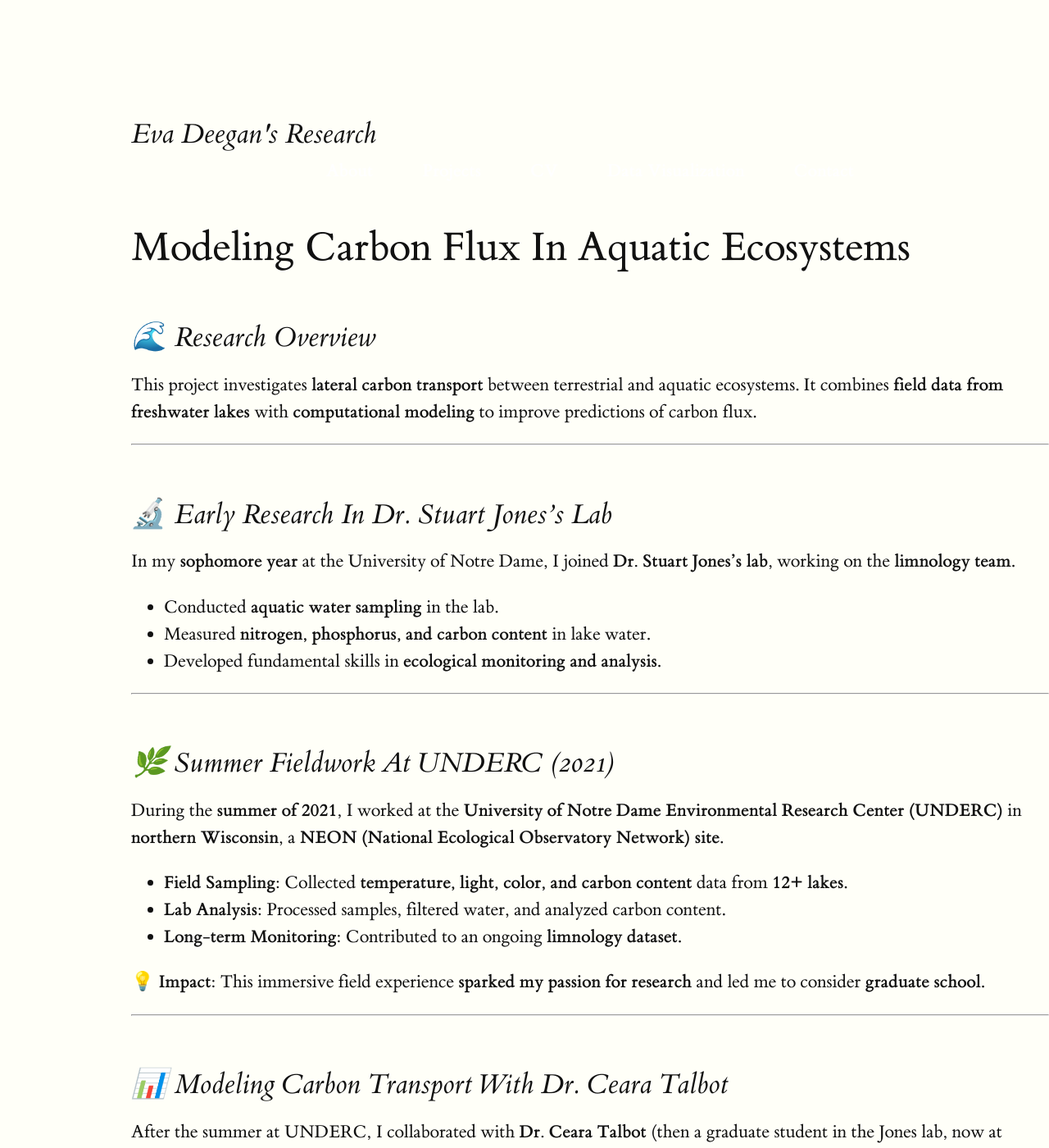
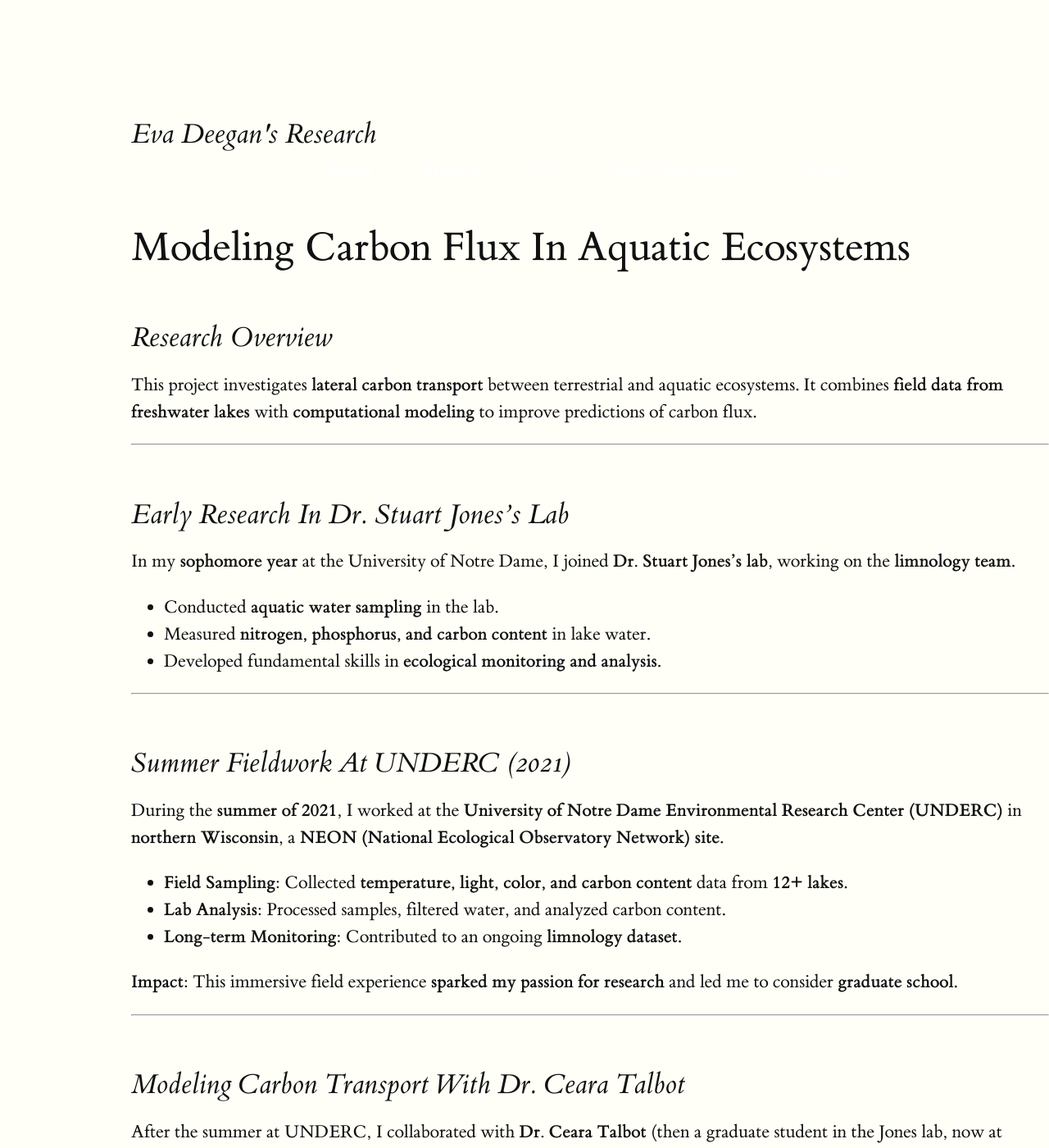
Before and after one commit to eva-deegan/eva-deegan.github.io, a Jekyll site: the page built from projects/aquatic-ecology.md, in a window 1280 px wide and 1400 px high. Shown: the whole window at 82% size. Built offline with Jekyll 4.4.1, drawn with Linux system fonts in a browser that asks for light colours; some of the changed text lies outside the part shown.

```diff
--- a/projects/aquatic-ecology.md
+++ b/projects/aquatic-ecology.md
@@ -6,12 +6,12 @@ permalink: /projects/aquatic-ecology/
 
 # Modeling Carbon Flux in Aquatic Ecosystems
 
-## 🌊 Research Overview
+## Research Overview
 This project investigates **lateral carbon transport** between terrestrial and aquatic ecosystems. It combines **field data from freshwater lakes** with **computational modeling** to improve predictions of carbon flux.
 
 ---
 
-## 🔬 Early Research in Dr. Stuart Jones’s Lab
+## Early Research in Dr. Stuart Jones’s Lab
 In my **sophomore year** at the University of Notre Dame, I joined **Dr. Stuart Jones’s lab**, working on the **limnology team**.
 - Conducted **aquatic water sampling** in the lab.
 - Measured **nitrogen, phosphorus, and carbon content** in lake water.
@@ -19,38 +19,38 @@ In my **sophomore year** at the University of Notre Dame, I joined **Dr. Stuart
 
 ---
 
-## 🌿 Summer Fieldwork at UNDERC (2021)
+## Summer Fieldwork at UNDERC (2021)
 During the **summer of 2021**, I worked at the **University of Notre Dame Environmental Research Center (UNDERC)** in **northern Wisconsin**, a **NEON (National Ecological Observatory Network) site**.
 - **Field Sampling:** Collected **temperature, light, color, and carbon content** data from **12+ lakes**.
 - **Lab Analysis:** Processed samples, filtered water, and analyzed carbon content.
 - **Long-term Monitoring:** Contributed to an ongoing **limnology dataset**.
 
-💡 **Impact:** This immersive field experience **sparked my passion for research** and led me to consider **graduate school**.
+ **Impact:** This immersive field experience **sparked my passion for research** and led me to consider **graduate school**.
 
 ---
 
-## 📊 Modeling Carbon Transport with Dr. Ceara Talbot
+## Modeling Carbon Transport with Dr. Ceara Talbot
 After the summer at UNDERC, I collaborated with **Dr. Ceara Talbot** (then a graduate student in the Jones lab, now at Carnegie Science Institute) to work on:
 - A **dual-process terrestrial-aquatic carbon transport model**.
 - Investigating **sensitive terrestrial parameters** affecting lateral carbon movement.
 - Analyzing **water use efficiency changes in response to drought**.
 - Implementing **dynamic water use efficiency data** into the **lateral carbon transport model**.
 
-💡 **Goal:** To **improve predictions** of carbon transport across land and water.
+**Goal:** To **improve predictions** of carbon transport across land and water.
 
 ---
 
-## 🎤 Presenting at AGU 2022
+## Presenting at AGU 2022
 In **December 2022**, I presented this research at the **American Geophysical Union (AGU) Conference**:
 - Shared findings on **drought-driven water use efficiency changes**.
 - Explored how **terrestrial dynamics influence lake carbon flux**.
 - Engaged with experts in **ecology, hydrology, and climate modeling**.
 
-🔗 [View AGU Presentation (Link)](#) *(Optional: Add a PDF or slide deck link)*
+ [View AGU Presentation (Link)](#) *(Optional: Add a PDF or slide deck link)*
 
 ---
 
-## 🖼️ Project Images
+## Project Images
 <div class="image-grid">
   <img src="/images/1ceara.jpg" alt="Fieldwork at UNDERC">
   <img src="/images/1lake.HEIC" alt="Lake Sampling">
@@ -59,11 +59,11 @@ In **December 2022**, I presented this research at the **American Geophysical Un
 
 ---
 
-## **🚀 Key Takeaways**
+## ** Key Takeaways**
 ✔ Hands-on **field and lab experience** at **UNDERC (NEON site)**.
 ✔ Advanced **carbon cycle modeling** with **Dr. Ceara Talbot**.
 ✔ **Presented research at AGU 2022**, engaging with top climate scientists.
 
 ---
 
-🔗 [Back to Projects](../projects/)
+ [Back to Projects](../projects/)
```
Also changed, not shown: projects/fire-ecology.md (+93 -9 lines).
